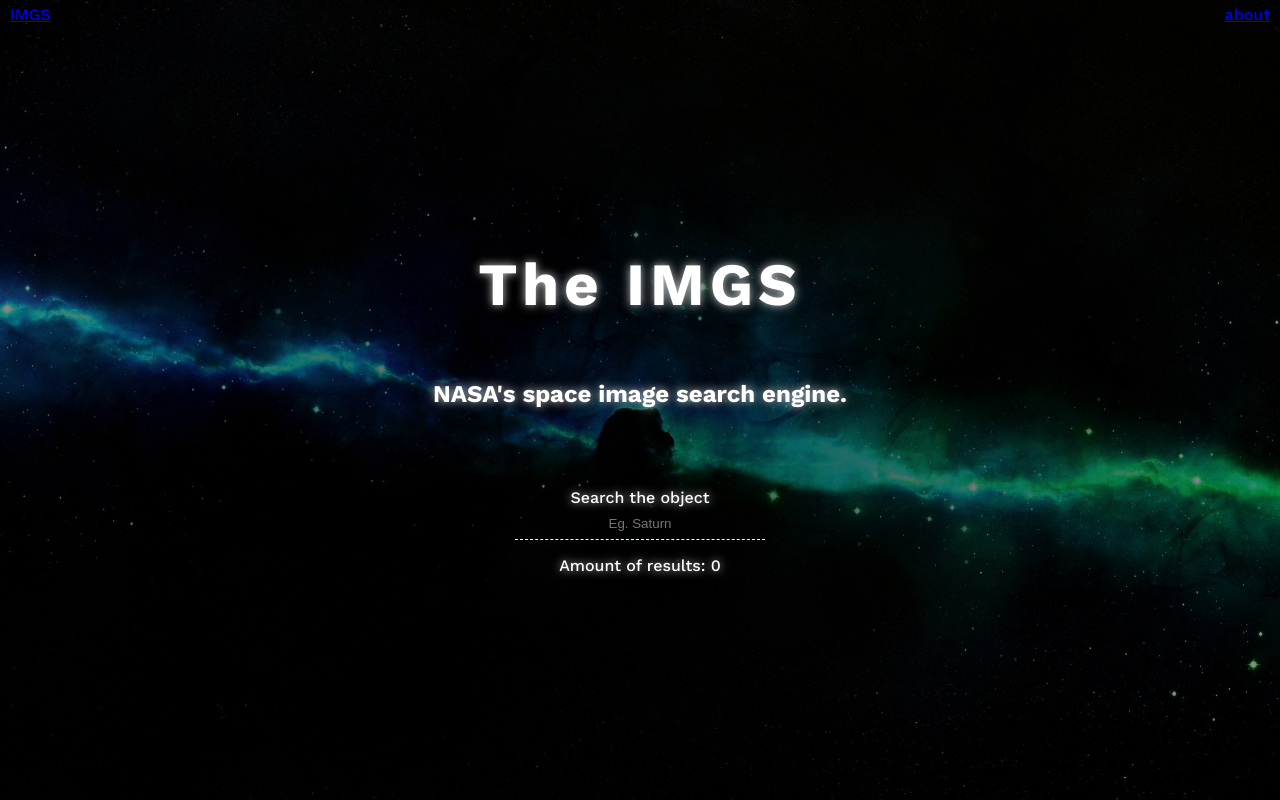
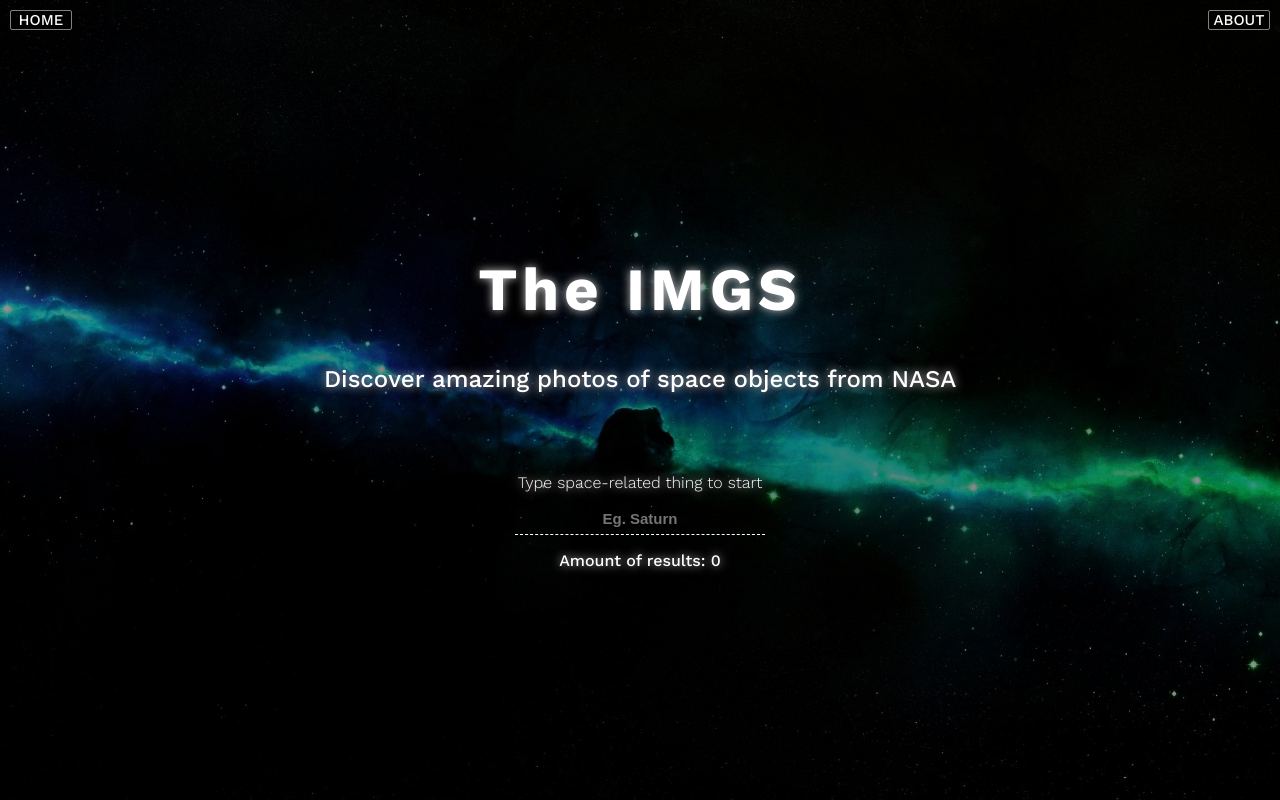
Before and after one commit to krystianksiazek/IMGS, a Vue app: page / in a window 1280 px wide. Built offline with nearby package versions, Linux system fonts and the light colour scheme.

Commit message:
Trouble with Atom Git.

```diff
--- a/src/App.vue
+++ b/src/App.vue
@@ -1,10 +1,16 @@
 <template>
   <div class="app">
-      <router-link class="imgs" to="/">IMGS</router-link>
-      <router-link class="about" to="/about">about</router-link>
+      <router-link class="imgs" to="/">HOME</router-link>
+      <router-link class="about" to="/about">ABOUT</router-link>
     <router-view />
   </div>
 </template>
+
+<script>
+export default {
+  name: 'App',
+};
+</script>
 
 <style lang="scss">
   @import url('https://fonts.googleapis.com/css2?family=Work+Sans:wght@300;500;700&display=swap');
@@ -26,22 +32,35 @@
     background-position: center;
     font-family: 'Work Sans', sans-serif;
     background-color: black;
-
+    user-select: none;
+    -webkit-user-select: none;
+    -khtml-user-select: none;
+    -moz-user-select: none;
+    -ms-user-select: none;
   }
   body {
 
-    background-image: radial-gradient(rgba(0, 0, 0, 0.4),
-    rgba(0, 0, 0, 0.2),
+    background-image: radial-gradient(rgba(0, 0, 0, 0.2),
+    rgba(0, 0, 0, 0.1),
     rgba(0, 0, 0, 0));
+  }
+  .imgs, .about {
+    width: 60px;
+    color: white;
+    font-size: 15px;
+    text-align: center;
+    text-decoration: none;
+    border: 1px solid rgba(255, 255, 255, 0.5);
+    border-radius: 2px;
   }
   .imgs {
     position: absolute;
-    top: 5px;
+    top: 10px;
     left: 10px;
   }
   .about {
     position: absolute;
-    top: 5px;
+    top: 10px;
     right: 10px;
   }
 </style>
--- a/src/components/Header.vue
+++ b/src/components/Header.vue
@@ -1,18 +1,23 @@
 <template>
-  <div class="wrapper">
+  <div v-bind:class="{'startExploringWrapper': (sendState === '1')}" class="wrapper">
     <h1 class="heading">The IMGS</h1>
-    <h2 class="subheading">NASA's space image search engine.</h2>
+    <h2 v-if="sendState === '0'" class="subheading">Discover amazing
+      photos of space objects from NASA</h2>
   </div>
 </template>
 <script>
 export default {
   name: 'Header',
+  props: [
+    'sendState',
+  ],
 };
 </script>
 <style lang="scss" scoped>
 .wrapper {
-  display: flex;
-  flex-direction: column;
+  transition: top 1s ease-out;
+  transition: position 1s ease-out;
+  top: 20%;
 }
 .heading {
   font-size: 60px;
@@ -23,4 +28,12 @@
   text-shadow: 0 0 10px rgb(200, 200, 200);
   text-align: center;
 }
+.subheading {
+  font-weight: 500;
+}
+.startExploringWrapper {
+  transition: top 1s ease-out;
+  top: 10px;
+  position: absolute;
+}
 </style>
--- a/src/router/index.js
+++ b/src/router/index.js
@@ -1,6 +1,6 @@
 import Vue from 'vue';
 import VueRouter from 'vue-router';
-import Search from '../views/Search.vue';
+import Main from '../views/Main.vue';
 import About from '../views/About.vue';
 
 Vue.use(VueRouter);
@@ -8,8 +8,8 @@
 const routes = [
   {
     path: '/',
-    name: 'Search',
-    component: Search,
+    name: 'Main',
+    component: Main,
   },
   {
     path: '/about',
--- a/src/views/Search.vue
+++ b/src/views/Main.vue
@@ -1,48 +1,63 @@
 <template>
-  <div class="search">
-    <Header />
+  <div v-bind:class="{'startExploring': (state === 1)}" class="mainWrapper">
+    <Header :sendState="state" />
     <div class="query">
-      <label for="search">Search the object</label>
+      <label v-if="state === '0'" for="search">Type space-related thing to start</label>
       <input
         id="search"
         name="search"
         placeholder="Eg. Saturn"
+        autocomplete="off"
         v-model="query"
         @input="search"
       />
       <p class="queryStats">Amount of results: {{amount}}</p>
+      <!-- <p v-if="isLoading === true">Loading...</p> -->
+      <!-- <p>{{state}}</p> -->
     </div>
   </div>
 </template>
 
 <script>
+import Header from '@/components/Header.vue';
 import axios from 'axios';
 import debounce from 'lodash.debounce';
-import Header from '@/components/Header.vue';
 
 const API = 'https://images-api.nasa.gov/search?q=';
 export default {
-  name: 'Search',
+  name: 'Main',
+  components: {
+    Header,
+  },
   data() {
     return {
       query: '',
       results: [],
       amount: 0,
+      isLoading: false,
+      state: '0',
     };
   },
-  components: { Header },
   methods: {
-    search: debounce(function search() {
+    search:
+    debounce(function search() {
+      this.isLoading = true;
       if (document.getElementById('search').value === '') {
         this.amount = 0;
         this.results = [];
+        this.state = '0';
+        this.isLoading = false;
       } else {
         axios.get(`${API}${this.query}&media_type=image`)
           .then((response) => {
+            this.isLoading = false;
+            this.state = '1';
             this.results = response.data.collection.items;
             if (this.results.length >= 100) {
               this.amount = `>${this.results.length}`;
-            } else this.amount = this.results.length;
+            } else {
+              this.amount = this.results.length;
+            }
           })
           .catch((error) => {
             console.log(error);
@@ -51,11 +66,10 @@
     }, 1000),
   },
 };
-
 </script>
 
 <style lang="scss" scoped>
-  .search {
+  .mainWrapper {
     display: flex;
     flex-direction: column;
     align-items: center;
@@ -71,15 +85,29 @@
     width: 250px;
     text-align: center;
     label {
+      font-weight: 300;
+      font-size: 16px;
       color: white;
+      margin-bottom: 10px;
     }
     input {
+      font-weight: 800;
+      font-size: 15px;
       border: none;
       height: 30px;
       border-bottom: 1px dashed white;
       color: white;
       background-color: rgba(0, 0, 0, 0);
       text-align: center;
+      transition: box-shadow .5s ease-out;
+    }
+    input:focus {
+      outline: none;
+      box-shadow: 0 10px 8px -4px rgba(255, 255, 255, 0.2);
+      @media (max-width: 768px)
+      {
+        box-shadow: 0 15px 8px -4px rgba(255, 255, 255, 0.2);
+      }
     }
   }
   .queryStats {
```
Also changed, not shown: src/components/Search.vue (added, +10 -0 lines).
